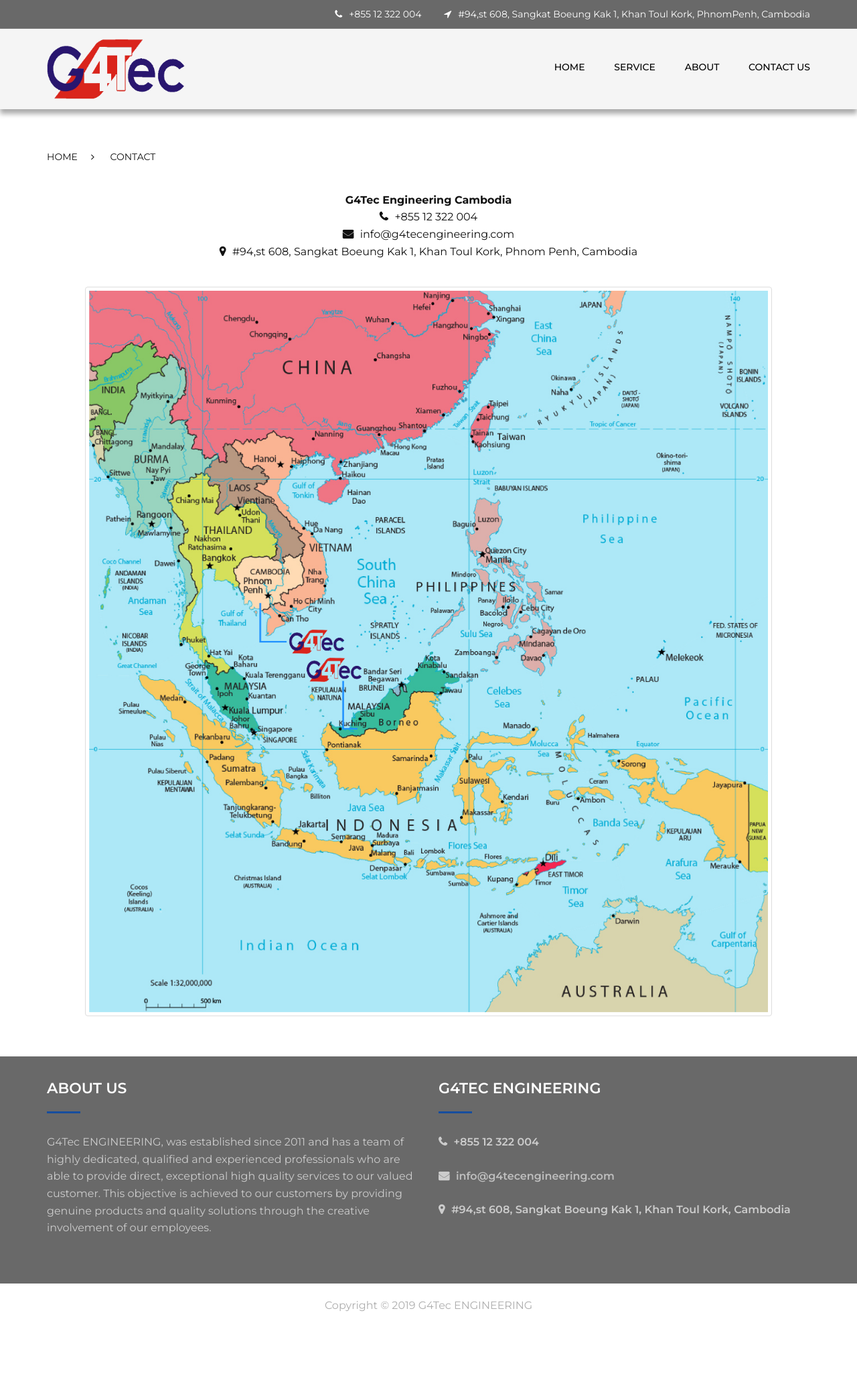
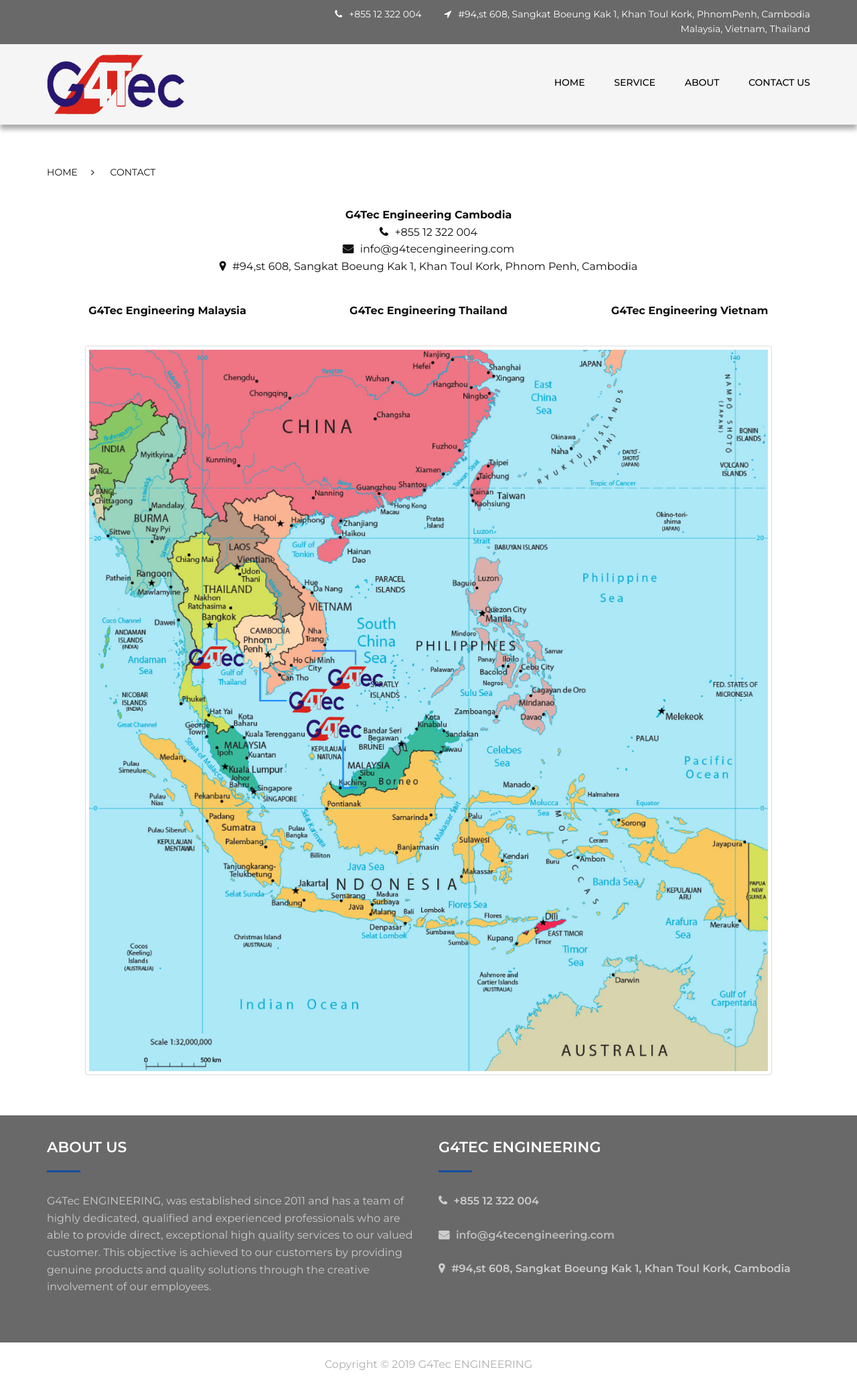
Before and after one commit to visatch/Springboot_G4Tec, a Spring Boot app: page /contact-us in a window 1280 px wide. Shown: the whole page at 67% size. Before the commit the page ends 1958 px from the top, so only its background shows below. Run offline with Spring Boot 4, Linux system fonts and the light colour scheme; some libraries are stand-ins or nearby versions.

Commit message:
changed 2020

```diff
--- a/src/main/resources/templates/contact-us.html
+++ b/src/main/resources/templates/contact-us.html
@@ -41,13 +41,18 @@
                             <p><i class="icon fa fa-envelope"></i><a href="mailto:info@demomail.com">info@g4tecengineering.com</a></p>
                             <p><i class="icon fa fa-map-marker"></i>#94,st 608, Sangkat Boeung Kak 1, Khan Toul Kork, Phnom Penh, Cambodia</p>
                         </div>
-<!--                        <div class="col-lg-6 col-md-12 col-sm-12 mb-2">-->
-<!--                            <p class="text-center"><b>G4Tec Engineering Thailand</b></p>-->
-<!--                            <p><i class="icon fa fa-phone"></i>+66 66 058 8236</p>-->
-<!--                            <p><i class="icon fa fa-envelope"></i><a href="mailto:info@demomail.com">info@sdctengineering.com</a></p>-->
-<!--                            <p><i class="icon fa fa-map-marker"></i>57 Moo 2 Ban Pao District, Ban Na, Nakhon Nayok, Thailand</p>-->
-<!--                        </div>-->
-                </div><!-- .left_and_right_section_holder -->
+                    </div>
+                    <div class="row">
+                        <div class="col-lg-4 col-md-4 col-sm-12 mb-2 text-center" >
+                            <p><b>G4Tec Engineering Malaysia</b></p>
+                        </div>
+                        <div class="col-lg-4 col-md-4 col-sm-12 mb-2">
+                            <p class="text-center"><b>G4Tec Engineering Thailand</b></p>
+                        </div>
+                        <div class="col-lg-4 col-md-4 col-sm-12 mb-2">
+                            <p class="text-center"><b>G4Tec Engineering Vietnam</b></p>
+                        </div>
+                    </div><!-- .left_and_right_section_holder -->
                     <div class="text-center mt-2" >
                         <img class="img-hover" style="width: 90%; height: auto"  src="img/contact-us-g4tec.png"  alt="">
                     </div>
--- a/src/main/resources/templates/fragments/header.html
+++ b/src/main/resources/templates/fragments/header.html
@@ -35,6 +35,9 @@
                                         </li>
                                         <li><span class="location">#94,st 608, Sangkat Boeung Kak 1, Khan Toul Kork, PhnomPenh, Cambodia</span><!-- .email_address -->
                                         </li>
+                                    </ul>
+                                    <ul class="company_extraa_info">
+                                        <li><span>Malaysia, Vietnam, Thailand</span></li>
                                     </ul><!-- .company_extraa_info -->
 <!--                                    <ul class="company_extraa_info">-->
 <!--                                        <li><span class="contact_number">+66 66 058 8236</span>&lt;!&ndash; .contact_number &ndash;&gt;-->
```
Also changed, not shown: src/main/resources/static/img/contact-us-g4tec.png.
